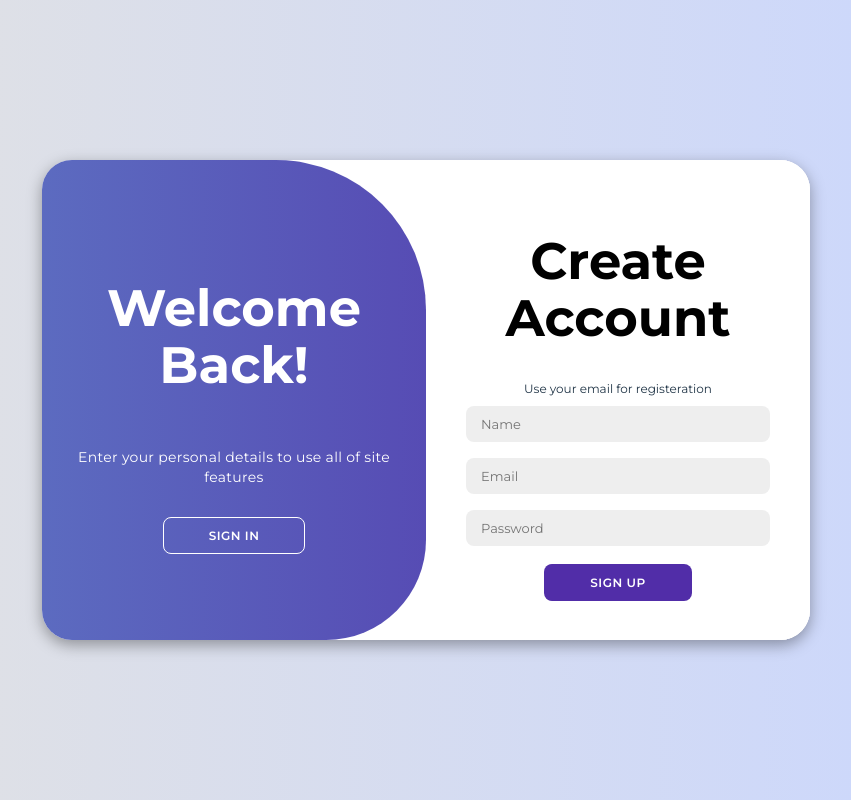
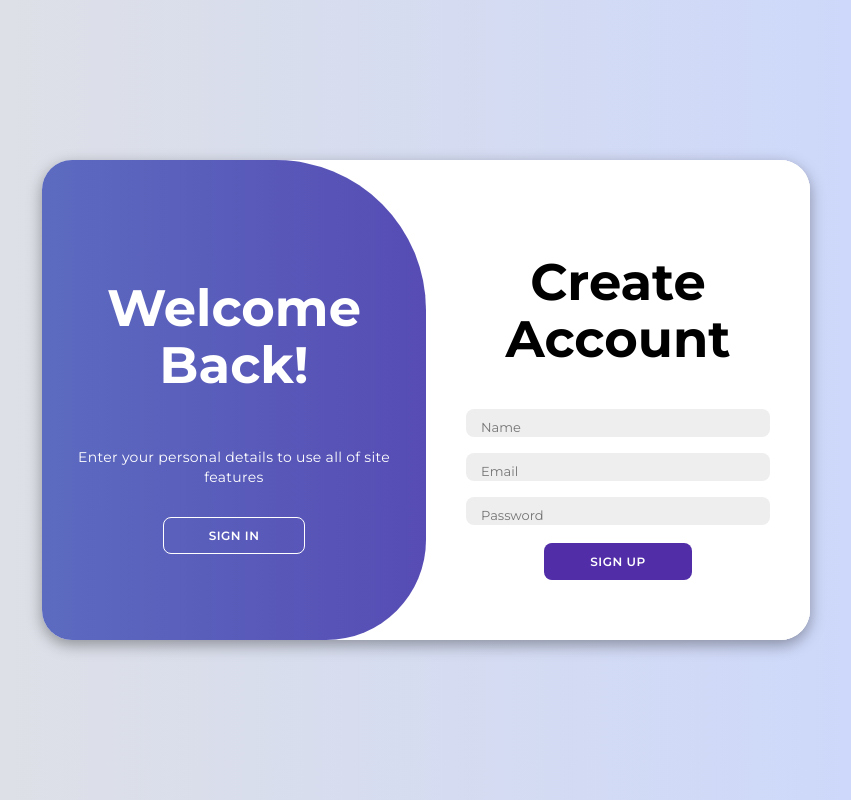
Before and after one commit to SaahilTakooree/WebCup-2025---MUR-Guardians-of-the-Web, a React (Vite) app in the folder my-react-app/: page / in a window 1280 px wide. Both pictures are taken after a click on the button "SIGN UP". Shown: the whole page, without its empty margins (214-1065 px from the left). Built offline with nearby package versions, Linux system fonts and the light colour scheme.

Commit message:
Add logic for login and sign up

```diff
--- a/my-react-app/src/Login-Signup.css
+++ b/my-react-app/src/Login-Signup.css
@@ -89,12 +89,16 @@ body{
 .container input{
     background-color: #eee;
     border: none;
-    margin: 8px 0;
-    padding: 10px 15px;
+    margin: 8px 1px;
+    padding-top: 10px;
+    padding-right: 15px;
+    padding-bottom: 2px;
+    padding-left: 15px;
     font-size: 13px;
     border-radius: 8px;
     width: 100%;
     outline: none;
+    color: black;
 }
 
 
@@ -240,3 +244,10 @@ body{
 .container.active .toggle-right{
     transform: translateX(200%);
 }
+
+
+.error {
+    color: red;
+    font-size: 0.3em;
+    margin-top: 0.1em;
+}
--- a/my-react-app/src/Login-Signup.jsx
+++ b/my-react-app/src/Login-Signup.jsx
@@ -1,5 +1,5 @@
 // Import dependencies.
-import { useEffect, useRef } from 'react'; // Import two React hooks.
+import { useEffect, useRef, useState } from 'react'; // Import React hooks.
 import './Login-Signup.css' // Import the CSS file to style the component.
 
 
@@ -42,30 +42,213 @@ function Login_Signup() {
     }, []);
 
 
+    // React state to store the user's signup form data.
+    const [signupData, setSignupData] = useState({
+        name: '',
+        email: '',
+        password: ''
+    });
+
+    // React state to store validation error messages for each signup field.
+    const [signupErrors, setSignupErrors] = useState({
+        name: '',
+        email: '',
+        password: ''
+    });
+
+    // Function that handles changes in any input field.
+    const handleSignupInputChange = (event) => {
+
+        // Extract the field name and its value from the event.
+        const { name, value } = event.target;
+
+        // Update the corresponding field in the signupData state.
+        setSignupData(prev => ({ ...prev, [name]: value }));
+
+        // Clear any existing error for that specific field as the user types.
+        setSignupErrors(prev => ({ ...prev, [name]: '' }));
+    };
+
+    // Function that runs when the Sign Up form is submitted.
+    const handleSignUpSubmit = (event) => {
+
+        // Prevents the default form submission.
+        event.preventDefault();
+
+        // Destructure the current values from the signupData state.
+        const { name, email, password } = signupData;
+
+        // Initialise an empty errors object to store validation messages.
+        let errors = { name: '', email: '', password: '' };
+
+        // Flag to track if the form is valid.
+        let isValid = true;
+
+        // Name validation.
+        if (!name.trim()) { // If there is no name.
+            errors.name = 'Name is required.'; // Set error if name is empty.
+            isValid = false; // Mark form as invalid.
+        } else if (!/^[A-Z][a-z]*([ ][A-Z][a-z]*)*$/.test(name)) {
+            errors.name  = "Must start with a capital letter. Must contain only letters."; // If the first name does not matches the correct format.
+            isValid = false; // Mark form as invalid.
+        };
+
+        // Email validation.
+        if (!email.trim()) { // If there is no email.
+            errors.email = 'Email is required.'; // Set error if email is empty.
+            isValid = false; // Mark form as invalid.
+        } else if (!/^[^\s@]+@[^\s@]+\.[^\s@]+$/.test(email)) { // If the email does not matches the correct format.
+            errors.email = "Please enter a valid email.";
+            isValid = false; // Mark form as invalid.
+        };
+
+        // Password validation.
+        if (!password) { // If there is no password.
+            errors.password = 'Password is required.'; // Set error if  is password empty.
+            isValid = false; // Mark form as invalid.
+        } else if (!/^(?=.*[a-z])(?=.*[A-Z])(?=.*\d)(?=.*[!@#$%^&*(),.?":{}|<>])[A-Za-z\d!@#$%^&*(),.?":{}|<>]{8,}$/.test(password)) { // If the password does not matches the correct format.
+            errors.password = "Must be at least 8 characters long. Must contain at least one lowercase, uppercase and special character.";
+            isValid = false; // Mark form as invalid.
+        };
+
+        // Update the state with any collected error messages.
+        setSignupErrors(errors);
+
+        // If validation failed, stop the function here.
+        if (!isValid) return;
+
+        alert("Sign up successful!");
+    };
+
+
+    // React state to store the user's signin form data.
+    const [signinData, setSigninData] = useState({
+        loginEmail: '',
+        loginPassword: ''
+    });
+
+    // React state to store validation error message signin field.
+    const [signinError, setSigninError] = useState('');
+
+    // Function that handles changes in any input field.
+    const handleSigninInputChange = (event) => {
+
+        // Extract the field name and its value from the event.
+        const { name, value } = event.target;
+
+        // Update the corresponding field in the signupData state.
+        setSigninData(prev => ({ ...prev, [name]: value }));
+
+        // Clear any existing error for that specific field as the user types.
+        setSigninError('');
+    };
+
+    // Function that runs when the Sign In form is submitted.
+    const handleSignInSubmit = (event) => {
+
+        // Prevents the default form submission.
+        event.preventDefault();
+
+        // Destructure the current values from the signupData state.
+        const { loginEmail, loginPassword } = signinData;
+
+        // Flag to track if the form is valid.
+        let isValid = true;
+
+        setSigninError('');
+
+        // Name validation.
+        if (!loginEmail.trim()) { // If there is no name.
+            setSigninError('Email or Password is incorrect.');
+            isValid = false; // Mark form as invalid.
+        };
+
+        // Password validation.
+        if (!loginPassword) { // If there is no password.
+            setSigninError('Email or Password is incorrect.');
+            isValid = false; // Mark form as invalid.
+        };
+
+        // If validation failed, stop the function here.
+        if (!isValid) return;
+
+        alert("Sign in successful!");
+    };
+
+
     // Return statement for the JSX that defines the component login and signup UI.
     return (
         // Render a div with a class and ID of "container" and attaches the containerRef to it.
         <div className="container" id="container" ref={containerRef}>
+
             <div className="form-container sign-up">
-                <form>
+
+                <form onSubmit={handleSignUpSubmit}>
+
                     <h1 className ="heading">Create Account</h1>
-                    <span>Use your email for registeration</span>
-                    <input type="text" placeholder="Name"/>
-                    <input type="email" placeholder="Email"/>
-                    <input type="password" placeholder="Password"/>
-                    <button>Sign Up</button>
+
+                    <input
+                        type="text"
+                        name="name"
+                        placeholder="Name"
+                        value={signupData.name}
+                        onChange={handleSignupInputChange}
+                    />
+                    {signupErrors.name && <span className="error">{signupErrors.name}</span>}
+
+                    <input
+                        type="email"
+                        name="email"
+                        placeholder="Email"
+                        value={signupData.email}
+                        onChange={handleSignupInputChange}
+                    />
+                    {signupErrors.email && <span className="error">{signupErrors.email}</span>}
+
+                    <input
+                        type="password"
+                        name="password"
+                        placeholder="Password"
+                        value={signupData.password}
+                        onChange={handleSignupInputChange}
+                    />
+                    {signupErrors.password && <span className="error">{signupErrors.password}</span>}
+
+                    <button type="submit">Sign Up</button>
                 </form>
+
             </div>
+
             <div className="form-container sign-in">
-                <form>
+
+                <form onSubmit={handleSignInSubmit}>
                     <h1 className ="heading">Sign In</h1>
-                    <span>Use your email password</span>
-                    <input type="email" placeholder="Email"/>
-                    <input type="password" placeholder="Password"/>
+
+                    <input
+                        type="email"
+                        name="loginEmail"
+                        placeholder="Email"
+                        value={signinData.loginEmail}
+                        onChange={handleSigninInputChange}
+                    />
+
+                    <input
+                        type="password"
+                        name="loginPassword"
+                        placeholder="Password"
+                        value={signinData.loginPassword}
+                        onChange={handleSigninInputChange}
+                    />
+
+                    {signinError && <span className="error">{signinError}</span>}
+
                     <a href="#">Forget Your Password?</a>
-                    <button>Sign In</button>
+
+                    <button type="submit">Sign In</button>
                 </form>
+
             </div>
+
             <div className="toggle-container">
                 <div className="toggle">
                     <div className="toggle-panel toggle-left">
```
